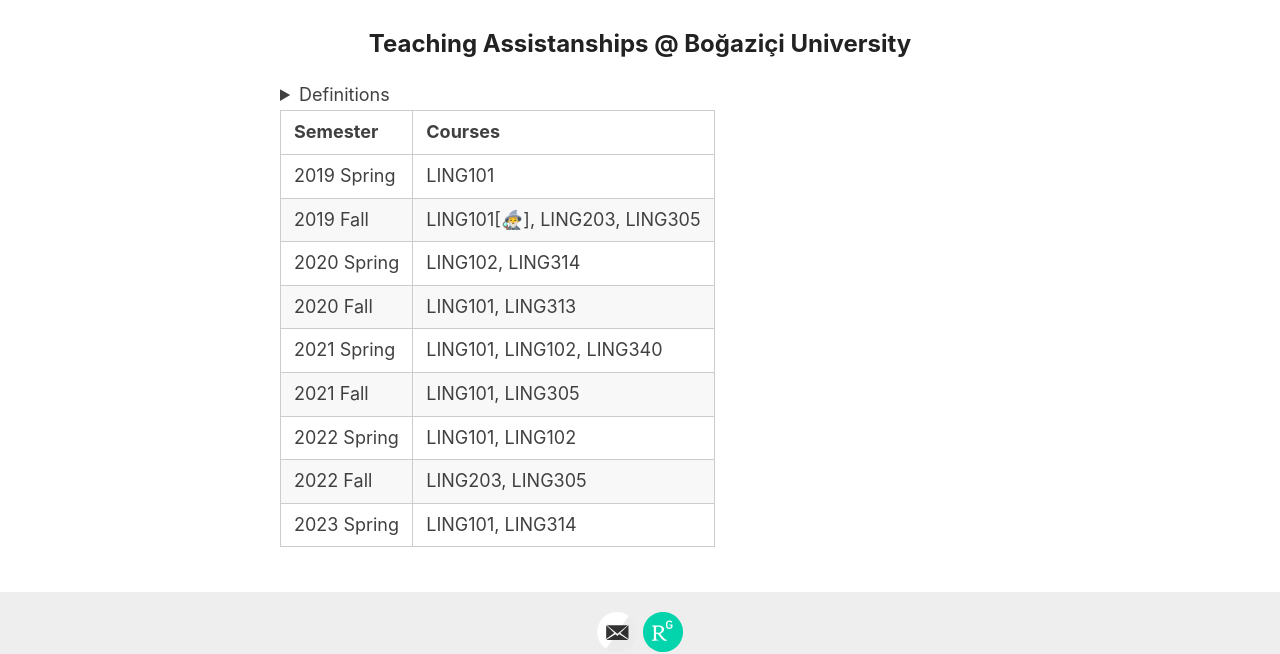
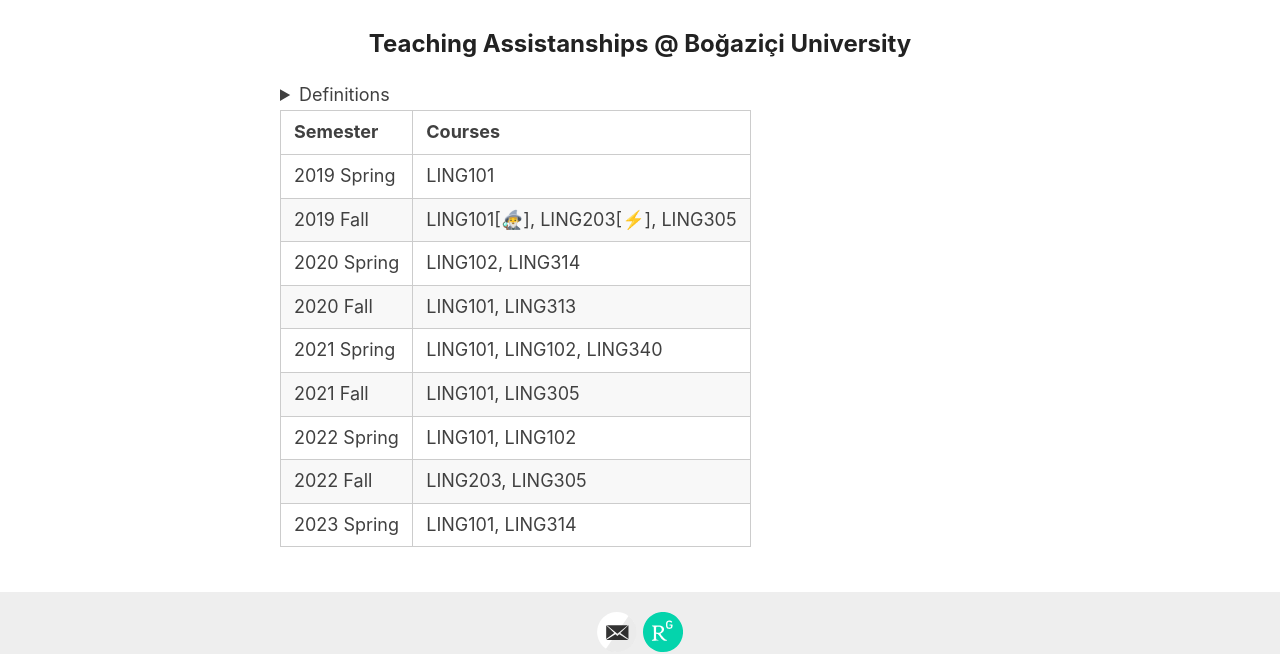
Before and after one commit to furkandikmen/furkandikmen.github.io, a Jekyll site: the page built from _pages/teaching.md, in a window 1280 px wide. Shown: the part 402-1056 px from the top of the page. Built offline with Jekyll 4.4.1, drawn with Linux system fonts in a browser that asks for light colours.

Commit message:
Update teaching.md

```diff
--- a/_pages/teaching.md
+++ b/_pages/teaching.md
@@ -15,6 +15,7 @@ permalink: /teaching/
 <summary>Definitions</summary>
 
 [🧙‍♂️]: https://furkandikmen.com/assets/syllabus/LING101_Fall2019.pdf
+[⚡️]:  https://furkandikmen.com/assets/syllabus/LING203_FALL2019.pdf
 
 </details>
 
@@ -23,7 +24,7 @@ permalink: /teaching/
 | Semester      | Courses                       |
 |---------------|-------------------------------|
 | 2019 Spring   | LING101                       |
-| 2019 Fall     | LING101[🧙‍♂️], LING203, LING305  |
+| 2019 Fall     | LING101[🧙‍♂️], LING203[⚡️], LING305  |
 | 2020 Spring   | LING102, LING314              |
 | 2020 Fall     | LING101, LING313              |
 | 2021 Spring   | LING101, LING102, LING340     |
```
